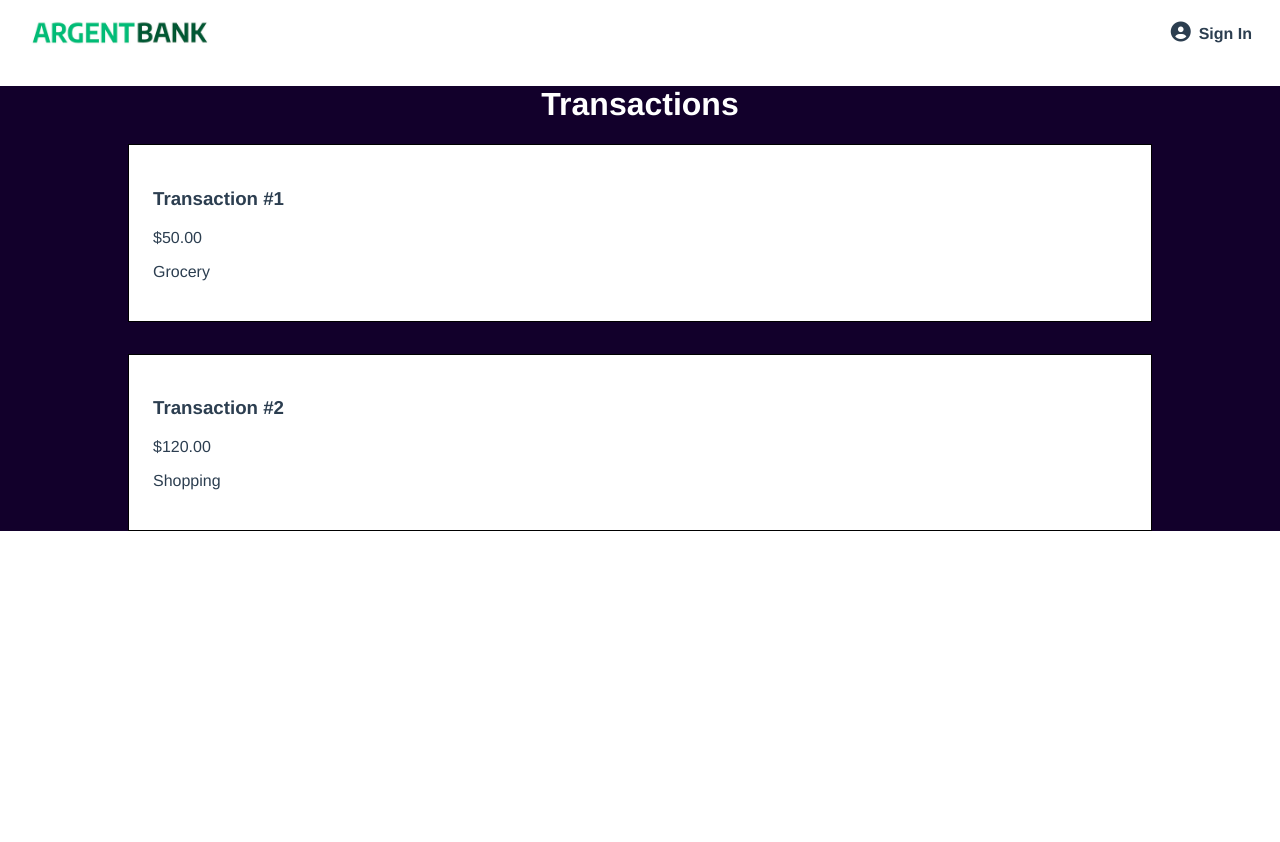
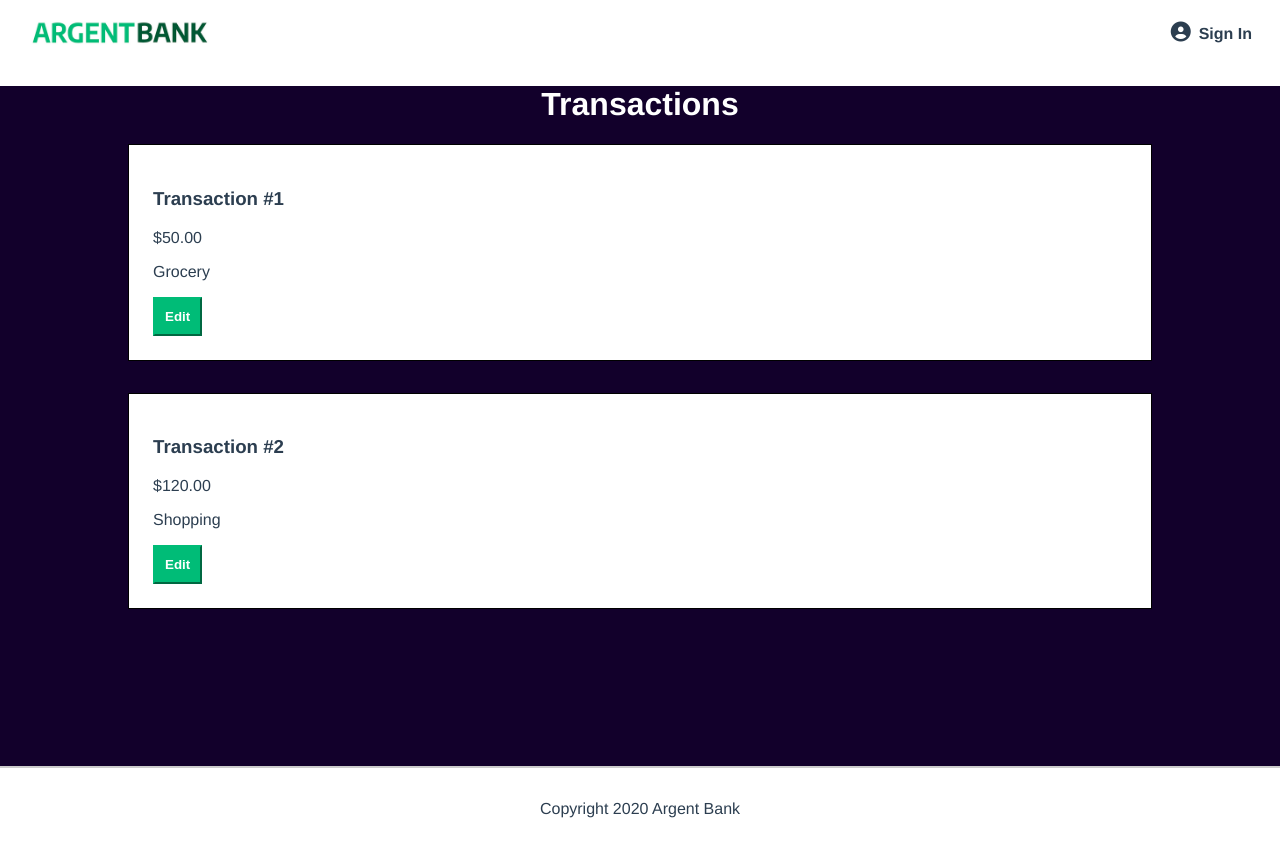
Before and after one commit to BOUKHANOUFA/ArgentBank-Frontend, a React (Vite) app: page /transactions in a window 1280 px wide. Before the commit the page ends 800 px from the top, so only its background shows below. Built offline with nearby package versions, Linux system fonts and the light colour scheme.

Commit message:
stylé la page de transactions

```diff
--- a/src/main.css
+++ b/src/main.css
@@ -398,3 +398,6 @@ body {
   width: 300px;
 
 }
+.main {
+  min-height: calc(100vh - 120px);
+}
--- a/src/pages/Transactions.jsx
+++ b/src/pages/Transactions.jsx
@@ -1,7 +1,43 @@
+import { useState } from "react";
 import Navbar from "../components/Navbar";
-
+import Footer from "../components/Footer";
 
 export default function Transactions() {
+  const [transactions, setTransactions] = useState([
+    {
+      id: 1,
+      title: "Transaction #1",
+      amount: "$50.00",
+      category: "Grocery",
+      note: "",
+      isOpen: false,
+    },
+    {
+      id: 2,
+      title: "Transaction #2",
+      amount: "$120.00",
+      category: "Shopping",
+      note: "",
+      isOpen: false,
+    },
+  ]);
+
+  const toggleTransaction = (id) => {
+    setTransactions((prev) =>
+      prev.map((t) =>
+        t.id === id ? { ...t, isOpen: !t.isOpen } : t
+      )
+    );
+  };
+
+  const updateField = (id, field, value) => {
+    setTransactions((prev) =>
+      prev.map((t) =>
+        t.id === id ? { ...t, [field]: value } : t
+      )
+    );
+  };
+
   return (
     <>
       <Navbar />
@@ -11,22 +47,56 @@ export default function Transactions() {
           Transactions
         </h1>
 
-        <section className="account">
-          <div className="account-content-wrapper">
-            <h3>Transaction #1</h3>
-            <p>$50.00</p>
-            <p>Grocery</p>
-          </div>
-        </section>
+        {transactions.map((t) => (
+          <section key={t.id} className="account">
+            <div className="account-content-wrapper">
+              <h3>{t.title}</h3>
+              <p>{t.amount}</p>
+              <p>{t.category}</p>
 
-        <section className="account">
-          <div className="account-content-wrapper">
-            <h3>Transaction #2</h3>
-            <p>$120.00</p>
-            <p>Shopping</p>
-          </div>
-        </section>
+              <button
+                onClick={() => toggleTransaction(t.id)}
+                className="edit-button"
+              >
+                {t.isOpen ? "Close" : "Edit"}
+              </button>
+            </div>
+
+            {t.isOpen && (
+              <div style={{ marginTop: "15px" }}>
+                <div className="input-wrapper">
+                  <label>Category</label>
+                  <select
+                    value={t.category}
+                    onChange={(e) =>
+                      updateField(t.id, "category", e.target.value)
+                    }
+                  >
+                    <option>Grocery</option>
+                    <option>Shopping</option>
+                    <option>Transport</option>
+                    <option>Food</option>
+                  </select>
+                </div>
+
+                <div className="input-wrapper">
+                  <label>Note</label>
+                  <input
+                    type="text"
+                    value={t.note}
+                    onChange={(e) =>
+                      updateField(t.id, "note", e.target.value)
+                    }
+                  />
+                </div>
+              </div>
+            )}
+          </section>
+        ))}
       </main>
-    </>
+
+        <Footer />
+</>
+
   );
 }
```
